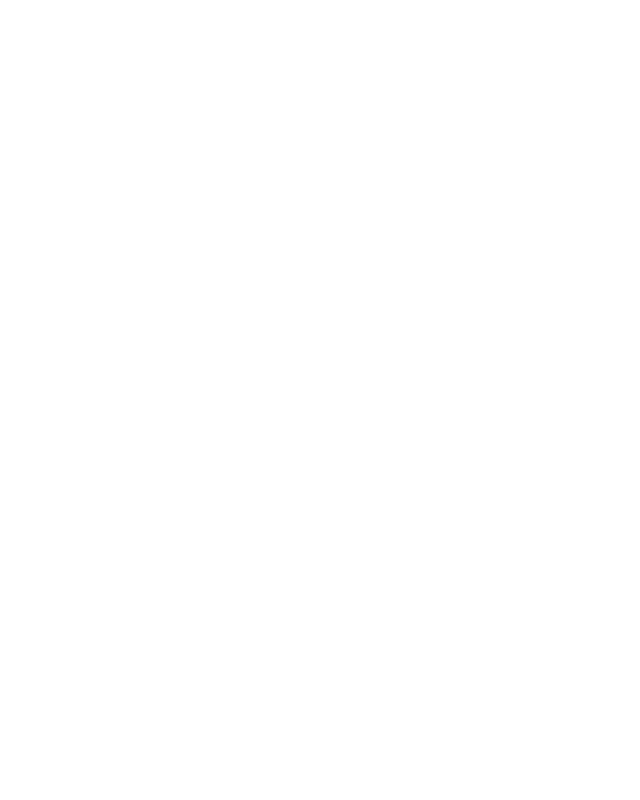
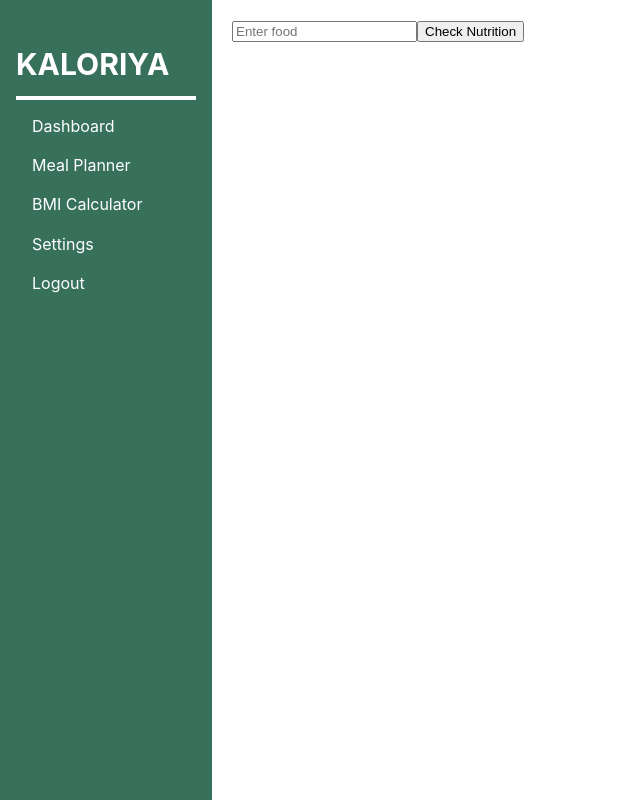
Before and after one commit to Teaz7/Kaloriya, a React (Create React App) app in the folder kaloriya-app/: page /apitest in a window 1280 px wide. Before the commit this address had no page. Shown: the whole page, without its empty margins (0-640 px from the left). Built offline with nearby package versions, Linux system fonts and the light colour scheme.

Commit message:
calorieninjas api working

```diff
--- a/kaloriya-app/package.json
+++ b/kaloriya-app/package.json
@@ -15,6 +15,7 @@
     "react-dom": "^19.2.0",
     "react-router-dom": "^7.9.6",
     "react-scripts": "5.0.1",
+    "request": "^2.88.2",
     "sqlite3": "^5.1.7",
     "web-vitals": "^2.1.4"
   },
--- a/kaloriya-app/src/App.js
+++ b/kaloriya-app/src/App.js
@@ -1,10 +1,12 @@
 import {Routes,Route} from 'react-router-dom';
 import Register from './page/register';
+import ApiTest from './page/apitest';
 
 export default function App() {
   return (
     <Routes>
       <Route path="/register" element={<Register />} />
+      <Route path="/apitest" element={<ApiTest />} />
     </Routes>
   )
 }
--- /dev/null
+++ b/kaloriya-app/src/page/apitest.js
@@ -0,0 +1,35 @@
+import { useState } from "react";
+import DashboardLayout from "../layout/dashboardlayout";
+
+const ApiTest = () => {
+
+    const [query, setQuery] = useState("");
+    const [result, setResult] = useState(null);
+
+    const handleClick = async () => {
+        const res = await fetch(`http://localhost:5000/nutrition?food=${query}`);
+
+        const text = await res.text();
+        console.log(text);
+
+        try {
+        const data = JSON.parse(text);
+        setResult(data);
+        } catch (err) {
+        console.error("JSON parse error:", err);
+        }
+    };
+
+    return (
+        <DashboardLayout>
+            <input
+                value={query}
+                onChange={e => setQuery(e.target.value)}
+                placeholder="Enter food"
+            />
+            <button onClick={handleClick}>Check Nutrition</button>
+        </DashboardLayout>
+    )
+}
+
+export default ApiTest;
```
Also changed, not shown: kaloriya-app/src/backend/server.js (+16 -0 lines), 1 other file (tests, documents, lock files or other folders).
